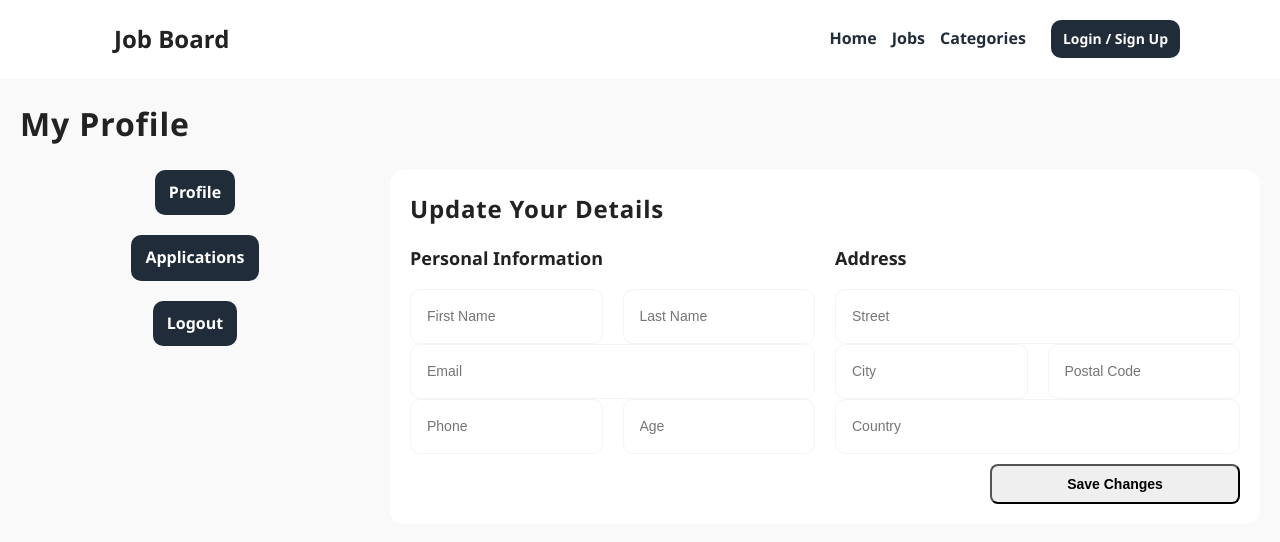
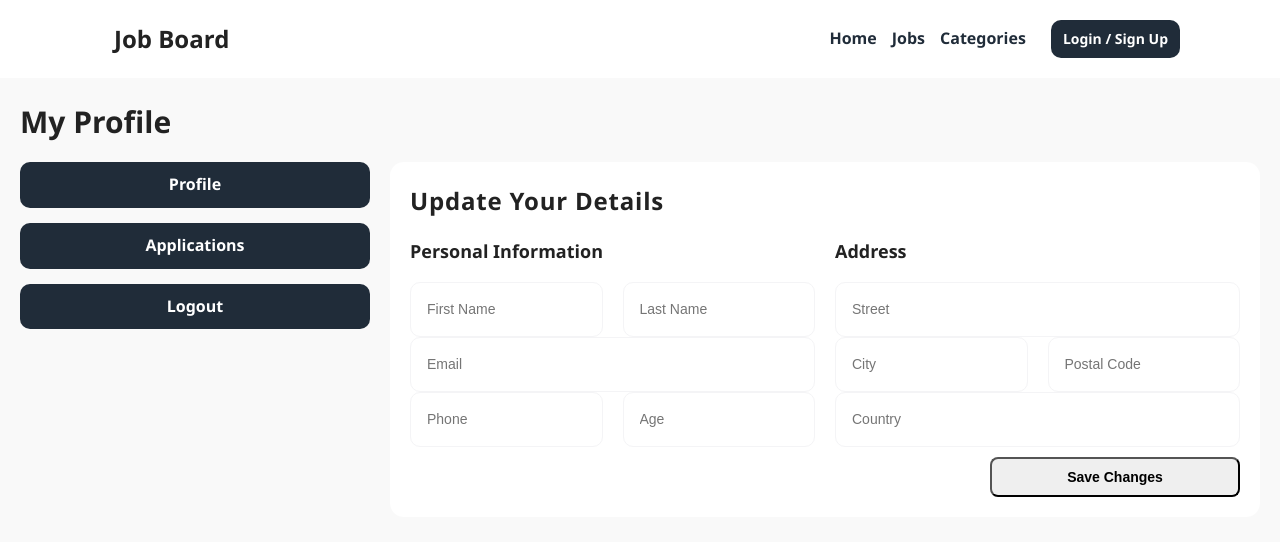
Before and after one commit to Jon-Felipe/Job-Board-React, a React (Vite) app: page /profile in a window 1280 px wide. Shown: the top 542 px of the page. Built offline with nearby package versions, Linux system fonts and the light colour scheme.

Commit message:
refactored profile layout styles

```diff
--- a/src/pages/Layouts/ProfileLayout.module.css
+++ /dev/null
@@ -1,44 +0,0 @@
-.profileLayout {
-  padding: 20px;
-  max-width: 1440px;
-  margin: 0 auto;
-}
-
-.title {
-  font-size: 28px;
-  font-weight: 600;
-  letter-spacing: 0.85px;
-}
-
-.container {
-  display: grid;
-  row-gap: 20px;
-
-  section {
-    width: 100%;
-  }
-}
-
-.linkButtons {
-  display: flex;
-  align-items: center;
-  column-gap: 20px;
-}
-
-@media screen and (min-width: 1024px) {
-  .title {
-    font-size: 32px;
-  }
-
-  .container {
-    grid-template-columns: 350px 1fr;
-    column-gap: 20px;
-    place-items: start;
-    margin-top: 20px;
-  }
-
-  .linkButtons {
-    flex-direction: column;
-    row-gap: 20px;
-  }
-}
--- /dev/null
+++ b/src/pages/Layouts/ProfileLayout.styles.tsx
@@ -0,0 +1,37 @@
+import styled from 'styled-components';
+
+export const ProfileLayoutContainer = styled.main`
+  padding: 20px;
+  max-width: 1440px;
+  margin: 0 auto;
+
+  .title {
+    font-size: 18px;
+  }
+
+  .container {
+    display: grid;
+    row-gap: 20px;
+  }
+
+  .link-buttons {
+    display: flex;
+    flex-direction: column;
+    row-gap: 10px;
+  }
+
+  @media screen and (min-width: 1024px) {
+    .title {
+      font-size: 30px;
+    }
+
+    .container {
+      grid-template-columns: 350px 1fr;
+      column-gap: 20px;
+    }
+
+    .link-buttons {
+      row-gap: 15px;
+    }
+  }
+`;
--- a/src/pages/Layouts/ProfileLayout.tsx
+++ b/src/pages/Layouts/ProfileLayout.tsx
@@ -1,15 +1,17 @@
 import { Outlet } from 'react-router';
-import styles from './ProfileLayout.module.css';
 
 // components
 import LinkButton from '../../components/ui/LinkButton/LinkButton';
 
+// extras
+import { ProfileLayoutContainer } from './ProfileLayout.styles';
+
 function ProfileLayout() {
   return (
-    <main className={styles.profileLayout}>
-      <h1 className={styles.title}>My Profile</h1>
-      <div className={styles.container}>
-        <section className={styles.linkButtons}>
+    <ProfileLayoutContainer>
+      <h1 className='title'>My Profile</h1>
+      <div className='container'>
+        <section className='link-buttons'>
           <LinkButton path=''>Profile</LinkButton>
           <LinkButton path='applications'>Applications</LinkButton>
           <LinkButton path='/'>Logout</LinkButton>
@@ -18,7 +20,7 @@ function ProfileLayout() {
           <Outlet />
         </section>
       </div>
-    </main>
+    </ProfileLayoutContainer>
   );
 }
 
```
